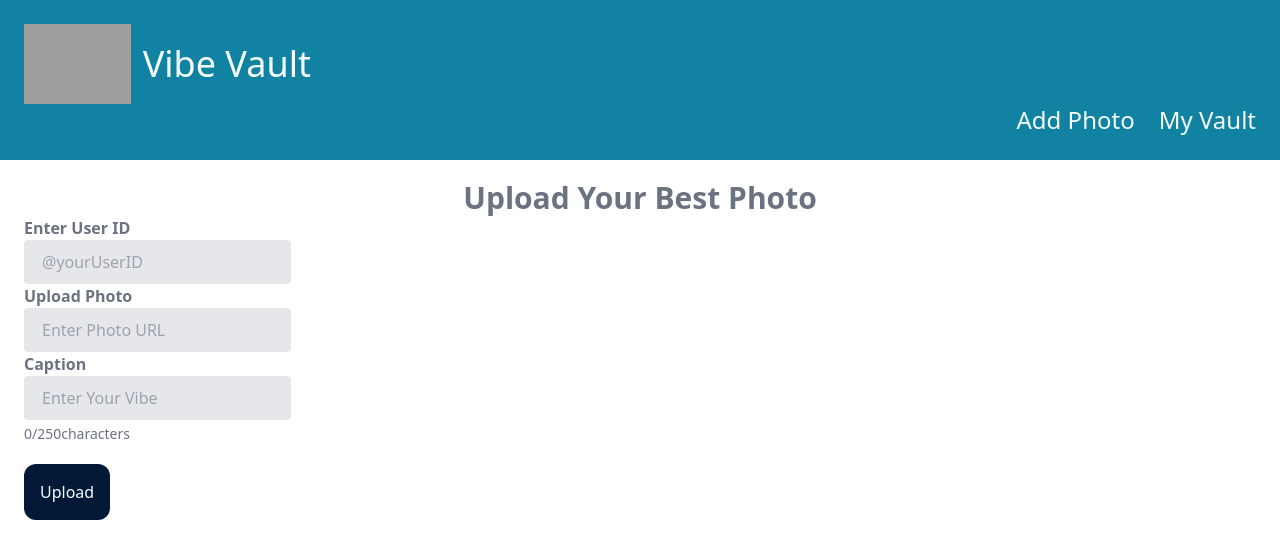
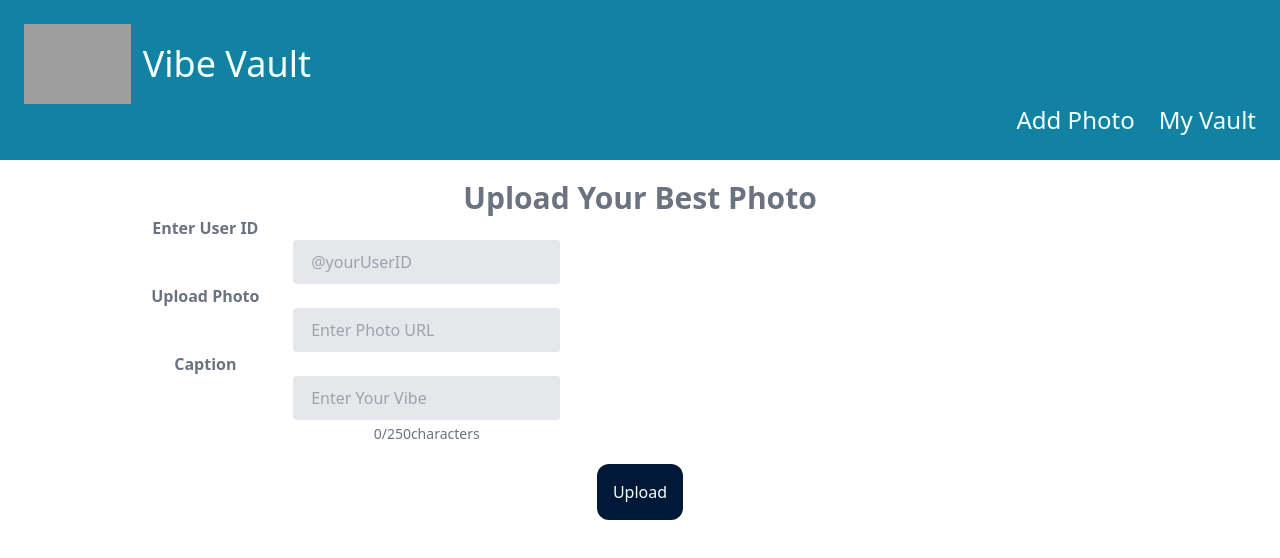
Before and after one commit to Martini-Besti/Vibe-Vault, a Next.js app in the folder vibe-vault/: page /add in a window 1280 px wide. Shown: the top 558 px of the page. Built offline with nearby package versions, Linux system fonts and the light colour scheme; grey boxes are pictures that could not be loaded.

Commit message:
Change-TallyCounter-name

```diff
--- a/vibe-vault/src/app/add/page.js
+++ b/vibe-vault/src/app/add/page.js
@@ -60,7 +60,7 @@ const page = () => {
       {isError && (
         <div className="bg-red-100 text-white p-4">An error occurred!</div>
       )}
-      <div className="ml-6">
+      <div className="text-center">
       <form onSubmit={handleSubmit}>
         <div className="w-1/3">
           <label className="block text-gray-500 font-bold pr-4" htmlFor="title">
--- a/vibe-vault/src/app/page.js
+++ b/vibe-vault/src/app/page.js
@@ -1,6 +1,6 @@
 "use client";
 import PhotoUpload from "@/components/PhotoUpload";
-import TallyCounter from "@/components/TallyCounter";
+import LikeCounter from "@/components/LikeCounter";
 import { useState, useEffect } from "react";
 
 export default function Home() {
@@ -76,7 +76,7 @@ export default function Home() {
             handleEdit={() => handleChange(upload.id)}
           />
 
-          <TallyCounter
+          <LikeCounter
             key={upload.id}
             title={upload.title}
             updateStateInParent={(count, id) => handleLikeButtonClick(count, id)} // Pass handler function
--- a/vibe-vault/src/components/TallyCounter.js
+++ b/vibe-vault/src/components/LikeCounter.js
@@ -2,7 +2,7 @@
 import { useState, useEffect } from "react";
 
 // props is an object
-const TallyCounter = ({ title, updateStateInParent, id, likeCount }) => {
+const LikeCounter = ({ title, updateStateInParent, id, likeCount }) => {
   const [count, setCount] = useState(likeCount);
 
   useEffect(() => {
@@ -42,4 +42,4 @@ const TallyCounter = ({ title, updateStateInParent, id, likeCount }) => {
   );
 };
 
-export default TallyCounter;
+export default LikeCounter;
```
